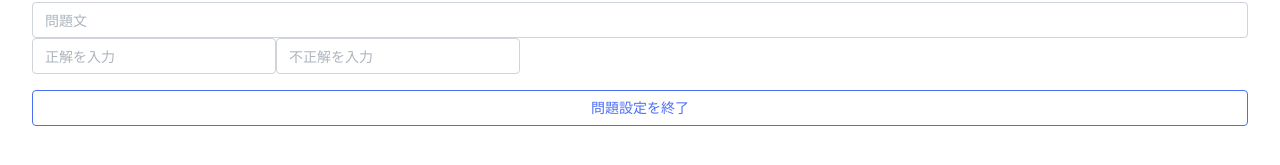
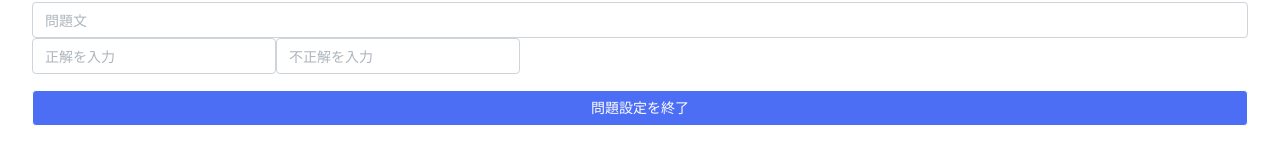
Before and after one commit to Team-1-myTreasure/myTreasure, a React (Vite) app in the folder frontend/: page /host/products/1/problemdetail in a window 1280 px wide. Shown: the part 631-796 px from the top of the page. Built offline with nearby package versions, Linux system fonts and the light colour scheme.

Commit message:
問題設定のUIを修正

```diff
--- a/frontend/src/components/ProblemForm.jsx
+++ b/frontend/src/components/ProblemForm.jsx
@@ -48,7 +48,13 @@ export const ProblemForm = (props) => {
       </Flex>
 
       <Group justify="flex-end" mt="md">
-        <Button type="submit" fullWidth variant="outline" color="indigo">
+        <Button
+          type="submit"
+          fullWidth
+          variant="outline"
+          color="white"
+          bg="indigo"
+        >
           問題設定を終了
         </Button>
       </Group>
```
